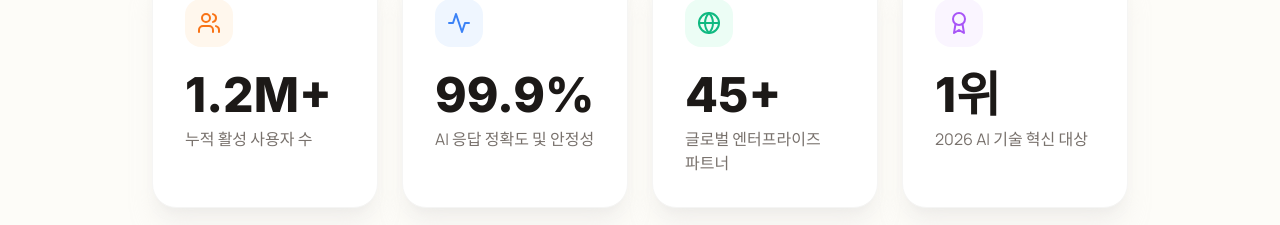
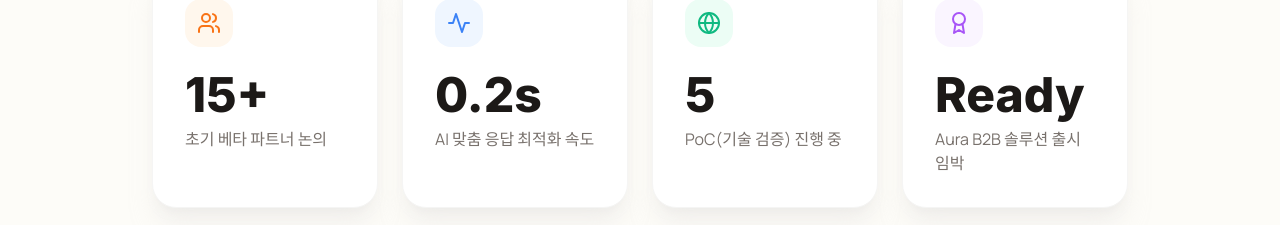
Before and after one commit to kimhyunjae40-cyber/klclab-website, a React (Vite) app: page / in a window 1280 px wide. Both pictures are taken after a click on the button "성과". Shown: the part 558-783 px from the top of the page. Built offline with nearby package versions, Linux system fonts and the light colour scheme; no server answers.

Commit message:
Update achievement placeholders to early-stage realistic ones

```diff
--- a/pages/Achievements.tsx
+++ b/pages/Achievements.tsx
@@ -26,8 +26,8 @@ export const Achievements = () => {
             <div className="w-12 h-12 bg-orange-50 rounded-2xl flex items-center justify-center mb-6">
               <Users className="w-6 h-6 text-orange-500" />
             </div>
-            <div className="text-5xl font-black text-stone-900 mb-2 font-display">1.2M+</div>
-            <div className="text-stone-500 font-medium">누적 활성 사용자 수</div>
+            <div className="text-5xl font-black text-stone-900 mb-2 font-display">15+</div>
+            <div className="text-stone-500 font-medium">초기 베타 파트너 논의</div>
           </div>
 
           {/* Metric 2 */}
@@ -35,8 +35,8 @@ export const Achievements = () => {
             <div className="w-12 h-12 bg-blue-50 rounded-2xl flex items-center justify-center mb-6">
               <Activity className="w-6 h-6 text-blue-500" />
             </div>
-            <div className="text-5xl font-black text-stone-900 mb-2 font-display">99.9%</div>
-            <div className="text-stone-500 font-medium">AI 응답 정확도 및 안정성</div>
+            <div className="text-5xl font-black text-stone-900 mb-2 font-display">0.2s</div>
+            <div className="text-stone-500 font-medium">AI 맞춤 응답 최적화 속도</div>
           </div>
 
           {/* Metric 3 */}
@@ -44,8 +44,8 @@ export const Achievements = () => {
             <div className="w-12 h-12 bg-emerald-50 rounded-2xl flex items-center justify-center mb-6">
               <Globe className="w-6 h-6 text-emerald-500" />
             </div>
-            <div className="text-5xl font-black text-stone-900 mb-2 font-display">45+</div>
-            <div className="text-stone-500 font-medium">글로벌 엔터프라이즈 파트너</div>
+            <div className="text-5xl font-black text-stone-900 mb-2 font-display">5</div>
+            <div className="text-stone-500 font-medium">PoC(기술 검증) 진행 중</div>
           </div>
 
           {/* Metric 4 */}
@@ -53,8 +53,8 @@ export const Achievements = () => {
             <div className="w-12 h-12 bg-purple-50 rounded-2xl flex items-center justify-center mb-6">
               <Award className="w-6 h-6 text-purple-500" />
             </div>
-            <div className="text-5xl font-black text-stone-900 mb-2 font-display">1위</div>
-            <div className="text-stone-500 font-medium">2026 AI 기술 혁신 대상</div>
+            <div className="text-5xl font-black text-stone-900 mb-2 font-display">Ready</div>
+            <div className="text-stone-500 font-medium">Aura B2B 솔루션 출시 임박</div>
           </div>
         </div>
       </div>
@@ -74,13 +74,13 @@ export const Achievements = () => {
                 </span>
               </h2>
               <p className="text-stone-400 text-lg leading-relaxed">
-                출시 이후 매 분기 기록적인 성장을 달성해 왔습니다. 우리의 기술이 더 많은 사용자와 기업의 일상에 녹아들수록 성장의 가속도는 더욱 빨라지고 있습니다. 이곳에 구체적인 연혁이나 성장 스토리를 추가할 수 있습니다.
+                현재 핵심 B2B 파트너들과 함께 기술 검증 및 고도화를 진행하고 있습니다. 본격적인 출시에 앞서 우리의 인프라가 얼마나 견고하게 준비되고 있는지 확인하실 수 있습니다.
               </p>
 
               <div className="space-y-6 pt-4">
                 {[
-                  { year: '2026', title: '시리즈 C 투자 유치 및 글로벌 무대 진출' },
-                  { year: '2025', title: 'Aura API 1.0 공식 런칭 및 B2B 파트너십 구축' },
+                  { year: '2026', title: '비공개 베타 테스트(CBT) 시작' },
+                  { year: '2025', title: '핵심 AI 엔진 아키텍처 구축 완료' },
                   { year: '2024', title: 'Soft Tech 프로토타입 개발 및 법인 설립' },
                 ].map((item, idx) => (
                   <div key={idx} className="flex gap-6 items-start">
@@ -100,7 +100,7 @@ export const Achievements = () => {
               </div>
               <h3 className="text-xl font-bold text-white mb-8 flex items-center gap-2">
                 <TrendingUp className="text-orange-400" />
-                월간 API 호출량 추이
+                API 성능 고도화 추이 (예상치)
               </h3>
               {/* Dummy Chart Visualization */}
               <div className="h-64 flex items-end gap-2 justify-between">
```
